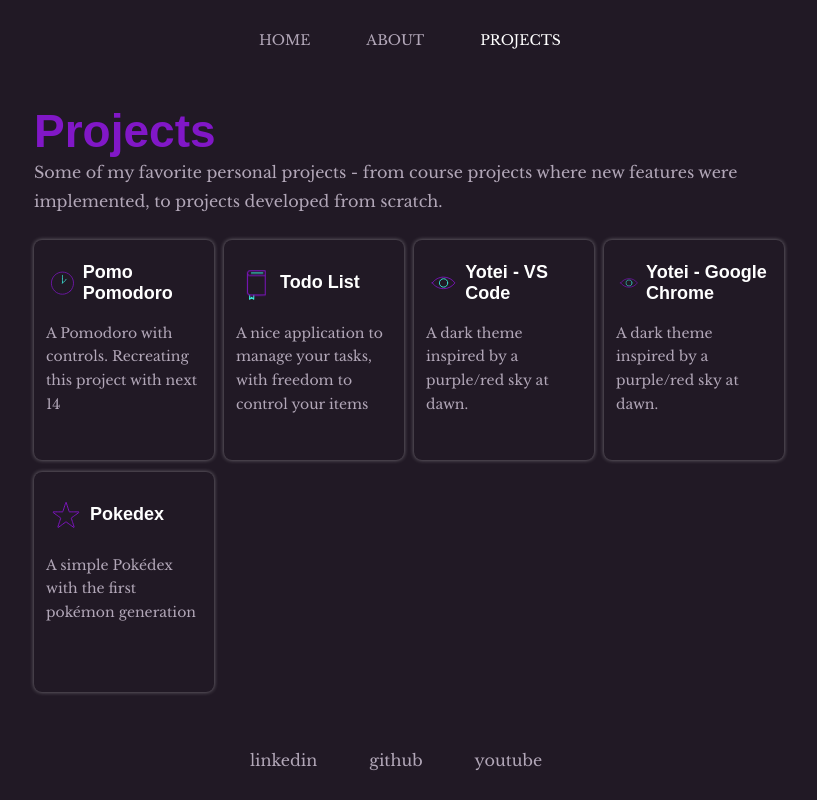
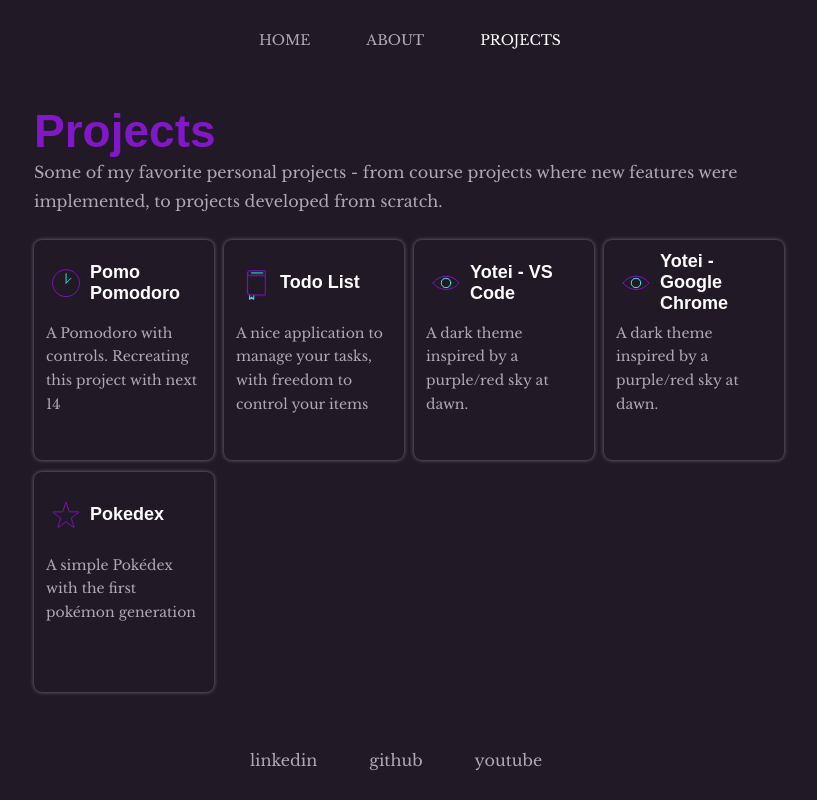
Before and after one commit to bzenky/bzenky.dev, a Next.js app: page /projects in a window 1280 px wide. Shown: the whole page, without its empty margins (230-1047 px from the left). Built offline with nearby package versions, Linux system fonts and the light colour scheme; a web font is replaced by a local one.

Commit message:
style: project card animated icon size

```diff
--- a/src/components/ProjectCard/styles.ts
+++ b/src/components/ProjectCard/styles.ts
@@ -46,7 +46,7 @@ export const IconAnimation = styled(Lottie)`
     height: 40px;
 
     & > svg {
-        width: 40px;
-        height: 40px;
+        width: 40px !important;
+        height: 40px !important;
     }
 `
```
